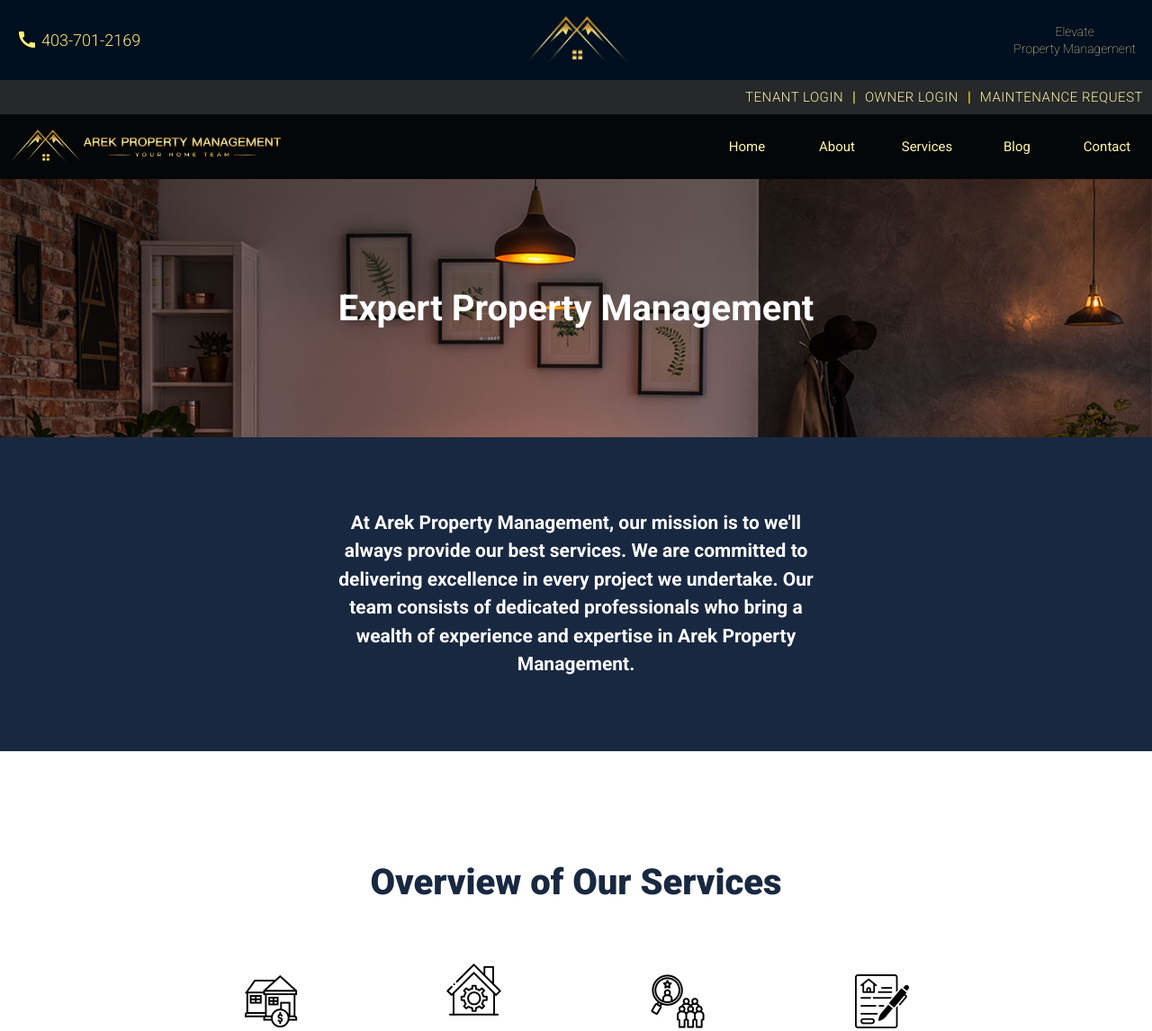
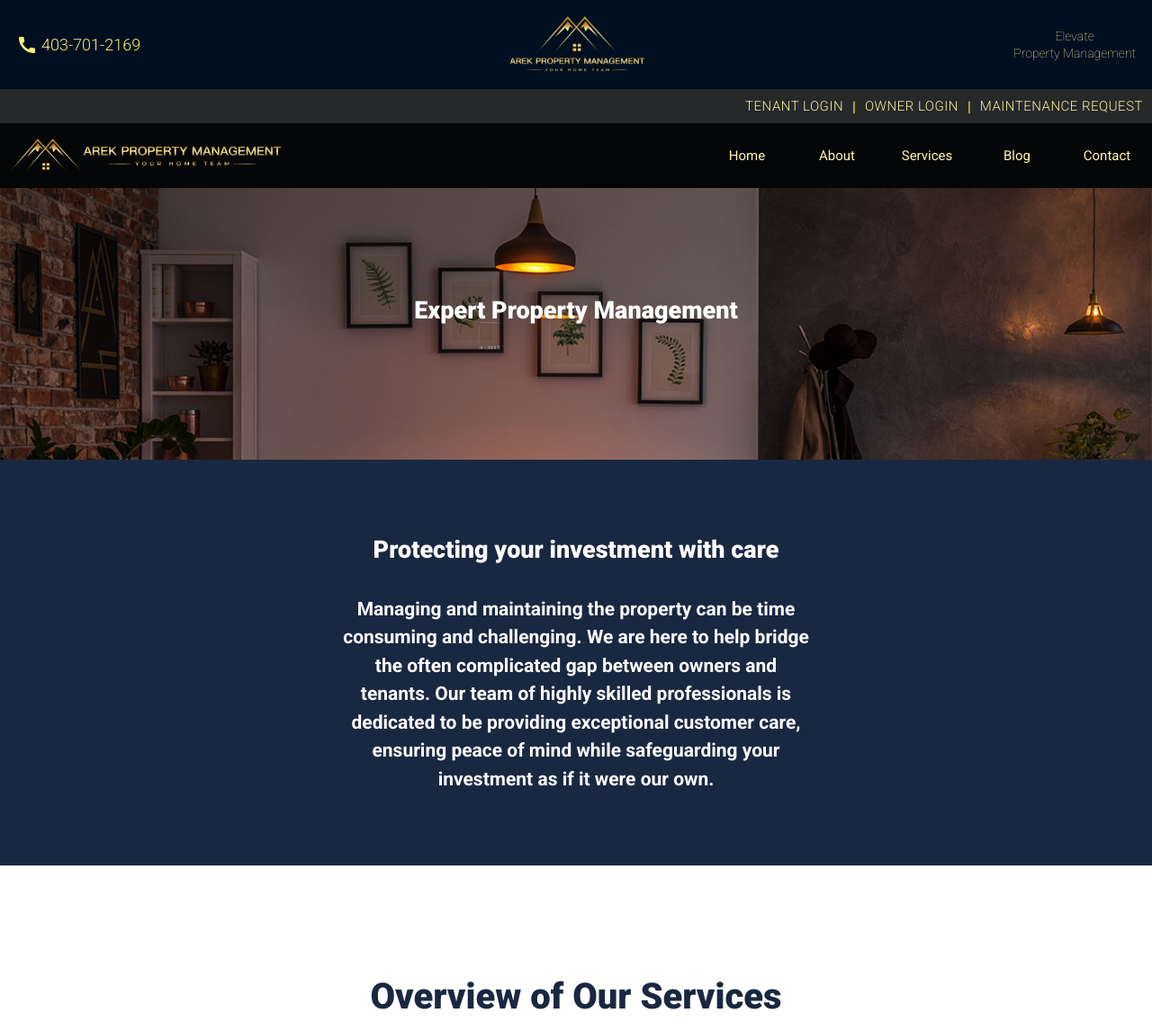
Before and after one commit to thism3d/arek, a PHP site: page /services in a window 1280 px wide. Shown: the top 1146 px of the page at 90% size. Run offline with PHP 8.4, Linux system fonts and the light colour scheme; some web fonts are replaced.

Commit message:
Brochure, Logo and Minor Fixes

```diff
--- a/download_pdf.php
+++ b/download_pdf.php
@@ -56,14 +56,14 @@ if($row_affected){
         <script>
             window.onload = function() {
                 // URL of the PDF file
-                var pdfUrl = "assets/pdf/PersonalCV.pdf";
+                var pdfUrl = "assets/pdf/Proposal.pdf";
 
                 // Create an anchor element
                 var link = document.createElement("a");
                 link.href = pdfUrl;
 
                 // Set the download attribute for the PDF
-                link.download = "Arek_Property.pdf";
+                link.download = "Property Managaement Proposal - Landlord.pdf";
 
                 // Append the link to the body (this step is optional)
                 document.body.appendChild(link);
--- a/index.php
+++ b/index.php
@@ -128,7 +128,7 @@ $(document).ready(function() {
                 items: 1,
             },
         },
-        smartSpeed: 1000, // Transition speed when clicking navigation buttons (1 second)
+        smartSpeed: 2000, // Transition speed when clicking navigation buttons (1 second)
         autoplaySpeed: 1000 // Transition speed during autoplay (1 second)
     });
 });
@@ -165,9 +165,9 @@ $(document).ready(function() {
     <div class="customer_syaing_review_image_keepers">
         <!-- <img class="customer_review_w_image" src="assets/homepage/best-in-calgary.jpg" alt="">
         <img class="customer_review_w_image" src="assets/homepage/google-reviews.jpg" alt=""> -->
-        <p class="customar_review_sec">
+        <!-- <p class="customar_review_sec">
             "Reach out today for a custom quote and discover our competitive rates!"
-        </p>
+        </p> -->
     </div>
 </section>
 
--- a/library/main0.1.2.css
+++ b/library/main0.1.2.css
@@ -157,7 +157,7 @@ li {
 
 .upper_menu_logo {
   width: 100%;
-  max-width: 115px;
+  max-width: 150px;
 }
 
 /* mobile_menu_responsive_part */
@@ -2525,6 +2525,12 @@ li {
   margin: 0 auto;
 }
 
+.service_intro_heading{
+  font-size: 27px;
+  font-weight: 800;
+  margin-bottom: 30px;
+}
+
 .services-overview {
   padding: 80px 0;
   max-width: 900px;
--- a/server_files/footer.php
+++ b/server_files/footer.php
@@ -2,8 +2,7 @@
 
     <section class="footer_section_top">
         <div class="footer_section_top_inside">
-            <h2 class="footer_section_top_heading">Please inquire today to get a personalized quote and discover our
-                reasonable rates!</h2>
+            <h2 class="footer_section_top_heading">Reach out today for a custom quote and discover our competitive rates!</h2>
 
             <div class="footer_section_top_item_keepers">
                 <div class="footer_section_top_item">
--- a/server_files/header.php
+++ b/server_files/header.php
@@ -55,7 +55,7 @@ $title = isset($title) ? $title : "Arek Property Management | Your Home Team";
     <section class="upper_header">
         <div class="upper_menu_logo_keeper">
             <a class="upper_phone" href="tel:+14037012169"><span class="material-icons">call</span> 403-701-2169</a>
-            <img class="upper_menu_logo" src="logo.png" alt="AREK PROPERTY MANAGEMENT | Logo">
+            <img class="upper_menu_logo" src="header_logo.png" alt="AREK PROPERTY MANAGEMENT | Logo">
             <div class="h3_p_div">
                 <p class="upper_p">Elevate</p>
                 <p class="upper_p">Property Management</p>
--- a/services.php
+++ b/services.php
@@ -11,11 +11,13 @@ require_once "server_files/header.php";
 
 
 <section class="services_intro_another">
-    <p class="services_intro_another_p">At Arek Property Management, our mission is to we'll always provide our best
+    <h2 class="services_intro_another_p service_intro_heading">Protecting your investment with care</h2>
+    <p class="services_intro_another_p">Managing and maintaining the property can be time consuming and challenging. We are here to help bridge the often complicated gap between owners and tenants. Our team of highly skilled professionals is dedicated to be providing exceptional customer care, ensuring peace of mind while safeguarding your investment as if it were our own.</p>
+    <!-- <p class="services_intro_another_p">At Arek Property Management, our mission is to we'll always provide our best
         services. We are committed to delivering
         excellence in every project we undertake. Our team consists of dedicated professionals who bring a wealth of
         experience and expertise in Arek Property Management.
-    </p>
+    </p> -->
 </section>
 
 <section class="services-overview">
```
Also changed, not shown: header_logo.png (added), 5 other files.
